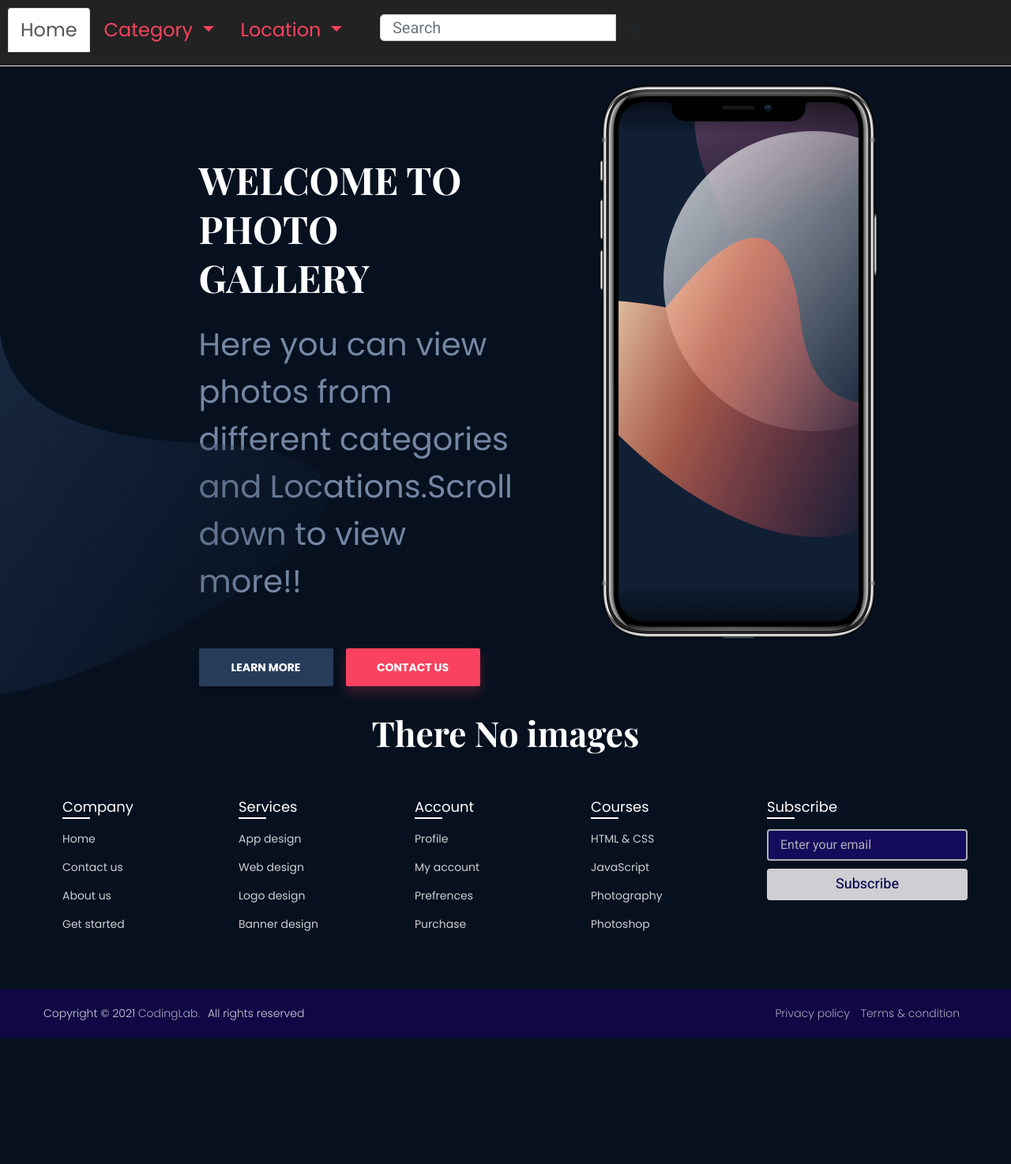
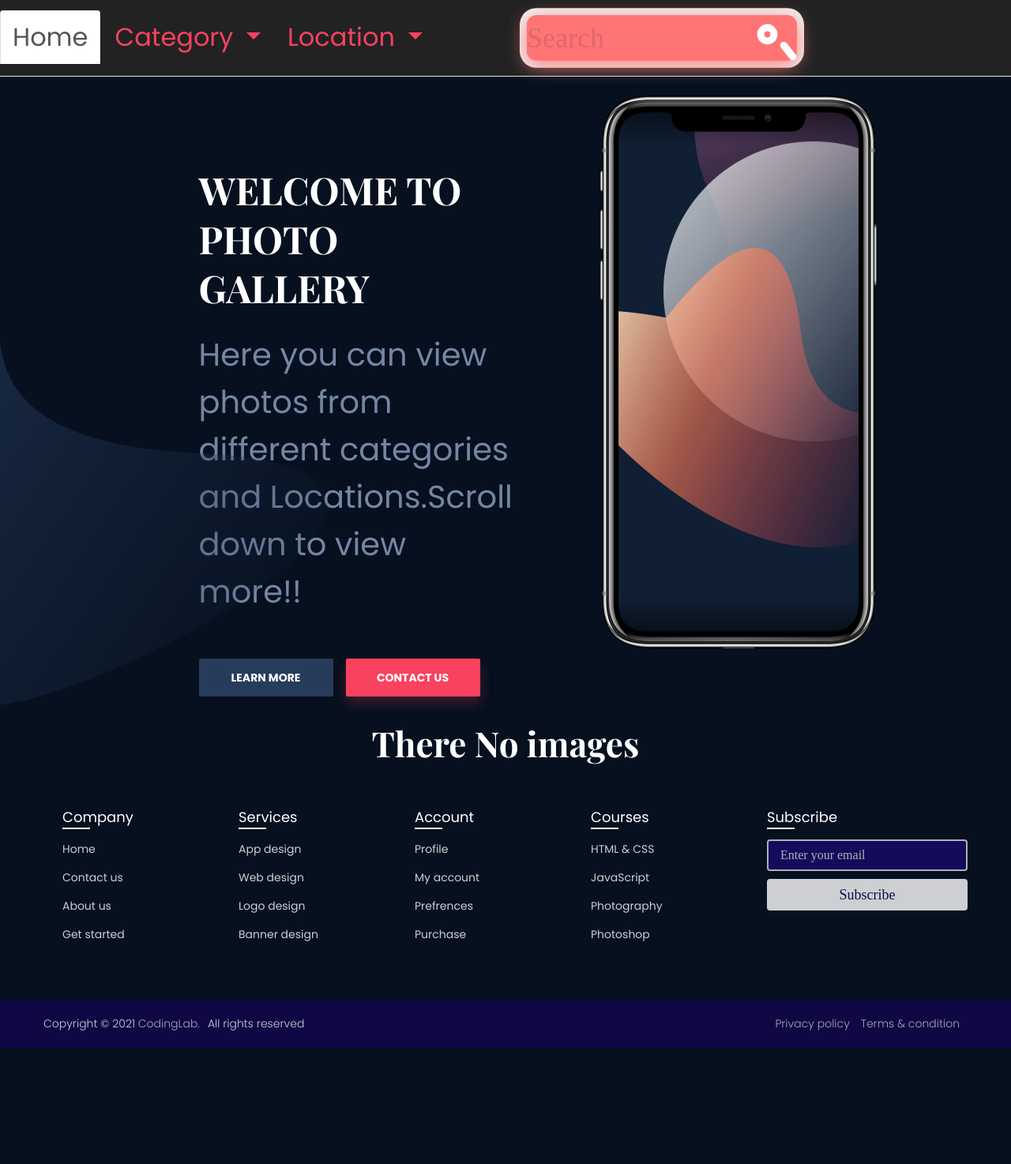
Before and after one commit to Doyo54/Django-photo-gallery, a Django app: page / in a window 1280 px wide. Shown: the whole page at 79% size. Before the commit the page ends 1314 px from the top, so only its background shows below. Run offline with Django 4.2, Linux system fonts and the light colour scheme; data that the repository does not hold is empty; some libraries are stand-ins or nearby versions.

Commit message:
ft: Search button styled and view function to get search results created

```diff
--- a/images/templates/navbar.html
+++ b/images/templates/navbar.html
@@ -5,11 +5,15 @@
   <meta charset="utf-8">
   <meta name="viewport" content="width=device-width, initial-scale=1">
   <link rel="stylesheet" href="https://cdnjs.cloudflare.com/ajax/libs/font-awesome/5.15.2/css/all.min.css"/>
+  {% load static %}
+  <link rel="stylesheet" href="{% static 'css/image.css' %}">
 </head>
 <body>
-    <ul class="nav nav-tabs navbar-inverse" style="padding: 10px; font-size: x-large; text-decoration: none;">
-        <li role="presentation" class="active"><a href="/">Home</a></li>
-        <li role="presentation" class="dropdown">
+
+    <ul class="nav nav-tabs navbar-inverse" style="font-size: xx-large; text-decoration: none;">
+
+        <li style="margin-top: 1%;" role="presentation" class="active"><a href="/">Home</a></li>
+        <li style="margin-top: 1%;" role="presentation" class="dropdown">
             <a class="dropdown-toggle" data-toggle="dropdown" href="#" role="button" aria-haspopup="true" aria-expanded="false">
               Category
             </a>
@@ -19,7 +23,7 @@
 
             </ul>
           </li>
-          <li role="presentation" class="dropdown">
+          <li style="margin-top:1% ;" role="presentation" class="dropdown">
             <a class="dropdown-toggle" data-toggle="dropdown" href="#" role="button" aria-haspopup="true" aria-expanded="false">
               Location
             </a>
@@ -32,19 +36,21 @@
 
             </ul>
           </li>
-          <div class="col-sm-4 col-md-4 navbar-right">
 
-            <form class="navbar-form" role="search" action="">
+            <div id="cover">
+              <form method="get" action="">
+                <div class="tb">
+                  <div class="td"><input type="text" placeholder="Search" name="search" required></div>
+                  <div class="td" id="s-cover">
+                    <button type="submit">
+                      <div id="s-circle"></div>
+                      <span></span>
+                    </button>
+                  </div>
+                </div>
+              </form>
+            </div>
 
-              <div class="input-group">
-                <input type="text" class="form-control" placeholder="Search" name="search">
-                <div class="input-group-btn">
-                  <button class="btn btn-default" type="submit"><i class="glyphicon glyphicon-search"></i></button>
-                </div>
-              </div>
-
-            </form>
-          </div>
       </ul>
 
 </body>
--- a/images/urls.py
+++ b/images/urls.py
@@ -9,6 +9,7 @@ urlpatterns=[
     url(r'^index',views.index,name = 'index'),
     url(r'^location/(?P<location>\w+)/', views.image_location, name='location'),
     url(r'^category/(?P<category>\w+)/', views.image_category, name='category'),
+    url(r'^search/', views.search_results, name='search'),
 ]
 if settings.DEBUG:
     urlpatterns+= static(settings.MEDIA_URL, document_root = settings.MEDIA_ROOT)
--- a/images/views.py
+++ b/images/views.py
@@ -20,3 +20,14 @@ def image_category(request, category):
     images = Image.filter_by_category(category)
     print(images)
     return render(request, 'location.html', {'location_images': images})
+
+def search_results(request):
+    if 'search' in request.GET and request.GET["search"]:
+        category = request.GET.get("search")
+        searched_images = Image.search_by_category(category)
+        message = f"{category}"
+        print(searched_images)
+        return render(request, 'search_results.html', {"message": message, "images": searched_images})
+    else:
+        message = "You haven't searched for any image category"
+        return render(request, 'search_results.html', {"message": message})
--- a/static/css/image.css
+++ b/static/css/image.css
@@ -2,6 +2,138 @@
 *{
   font-family: "Poppins" , sans-serif;
 }
+.tb {
+  display: table;
+  width: 100%;
+}
+
+.td {
+  display: table-cell;
+  vertical-align: middle;
+}
+
+input,
+button {
+  color: #fff;
+  font-family: Nunito;
+  padding: 0;
+  margin: 0;
+  border: 0;
+  background-color: transparent;
+}
+
+#cover {
+
+float: right;
+  width: 570px;
+  background-color: #ff7575;
+  border-radius: 20px;
+  box-shadow: 0 10px 40px #ff7c7c, 0 0 0 15px #ffffffeb;
+  transform: scale(0.6);
+}
+
+form {
+  height:fit-content;
+}
+
+input[type="text"] {
+  width: 100%;
+  height: 96px;
+  font-size: 60px;
+  line-height: 1;
+}
+
+input[type="text"]::placeholder {
+  color: #e16868;
+}
+
+#s-cover {
+  width: 1px;
+  padding-left: 35px;
+}
+
+button {
+  position: relative;
+  display: block;
+  width: 84px;
+  height: 96px;
+  cursor: pointer;
+}
+
+#s-circle {
+  position: relative;
+  top: -8px;
+  left: 0;
+  width: 43px;
+  height: 43px;
+  margin-top: 0;
+  border-width: 15px;
+  border: 15px solid #fff;
+  background-color: transparent;
+  border-radius: 50%;
+  transition: 0.5s ease all;
+}
+
+button span {
+  position: absolute;
+  top: 68px;
+  left: 43px;
+  display: block;
+  width: 45px;
+  height: 15px;
+  background-color: transparent;
+  border-radius: 10px;
+  transform: rotateZ(52deg);
+  transition: 0.5s ease all;
+}
+
+button span:before,
+button span:after {
+  content: "";
+  position: absolute;
+  bottom: 0;
+  right: 0;
+  width: 45px;
+  height: 15px;
+  background-color: #fff;
+  border-radius: 10px;
+  transform: rotateZ(0);
+  transition: 0.5s ease all;
+}
+
+#s-cover:hover #s-circle {
+  top: -1px;
+  width: 67px;
+  height: 15px;
+  border-width: 0;
+  background-color: #fff;
+  border-radius: 20px;
+}
+
+#s-cover:hover span {
+  top: 50%;
+  left: 56px;
+  width: 25px;
+  margin-top: -9px;
+  transform: rotateZ(0);
+}
+
+#s-cover:hover button span:before {
+  bottom: 11px;
+  transform: rotateZ(52deg);
+}
+
+#s-cover:hover button span:after {
+  bottom: -11px;
+  transform: rotateZ(-52deg);
+}
+#s-cover:hover button span:before,
+#s-cover:hover button span:after {
+  right: -6px;
+  width: 40px;
+  background-color: #fff;
+}
+
 
 footer .content{
   max-width: 1250px;
```
